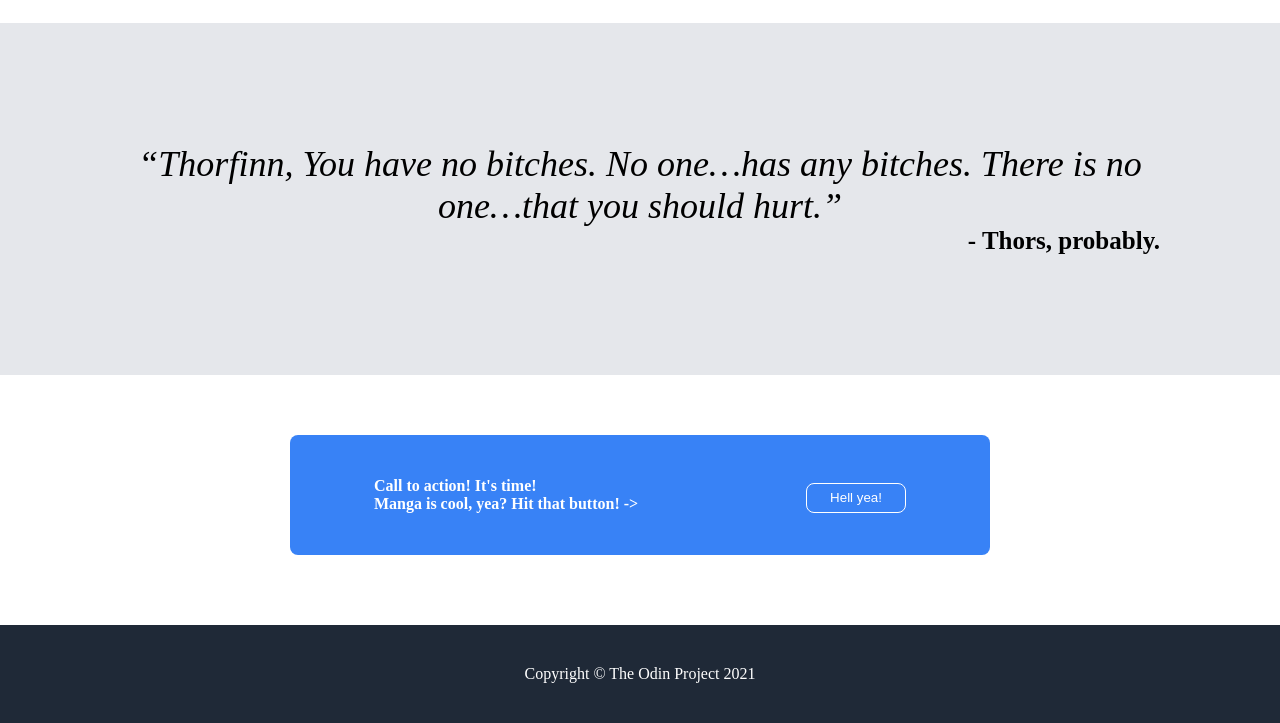
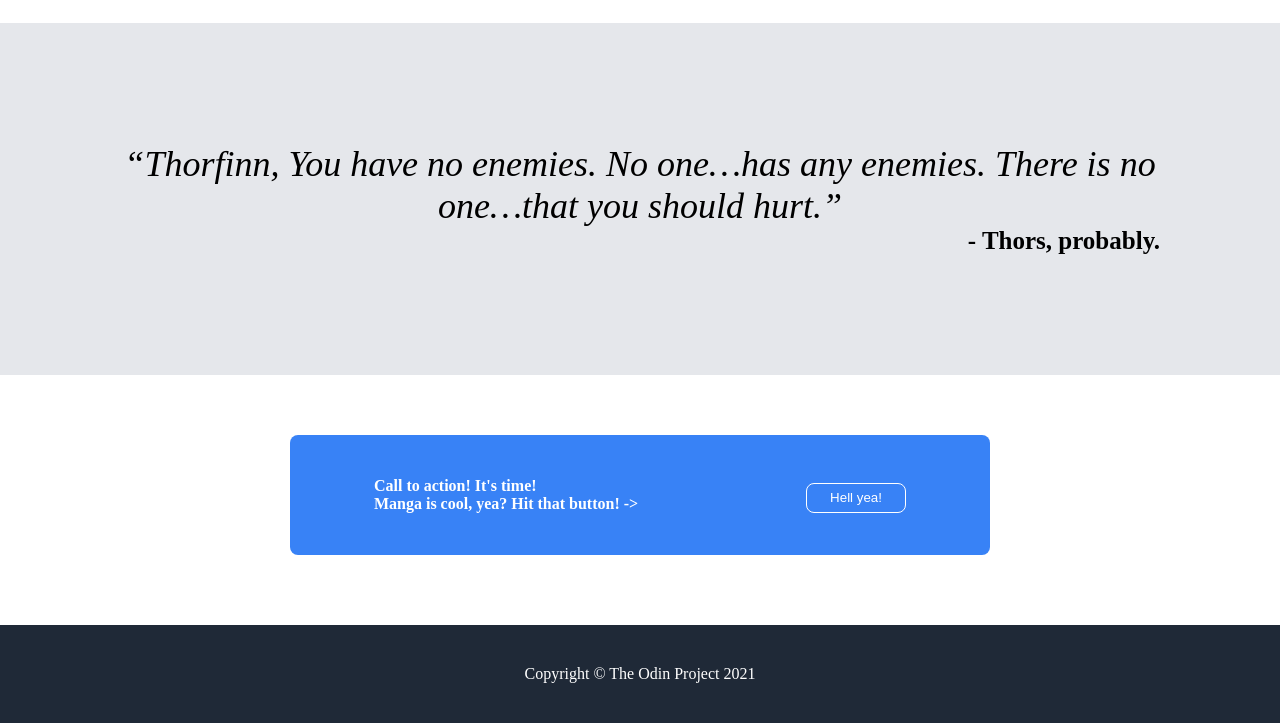
Before and after one commit to Tejas-Aggarwal/Landing-page, a plain HTML site: page index.html in a window 1280 px wide. Shown: the part 861-1584 px from the top of the page. Drawn offline with Linux system fonts and the light colour scheme.

Commit message:
Update index.html

```diff
--- a/index.html
+++ b/index.html
@@ -51,7 +51,7 @@
         </div>
     </div>
     <div class="quote-box">
-            <p class="bigtext">“Thorfinn, You have no bitches. No one…has any bitches. There is no one…that you should hurt.”</p>
+            <p class="bigtext">“Thorfinn, You have no enemies. No one…has any enemies. There is no one…that you should hurt.”</p>
             <p class="smalltext"> - Thors, probably.</p>
     </div>
     <div class="sign-up">
```
